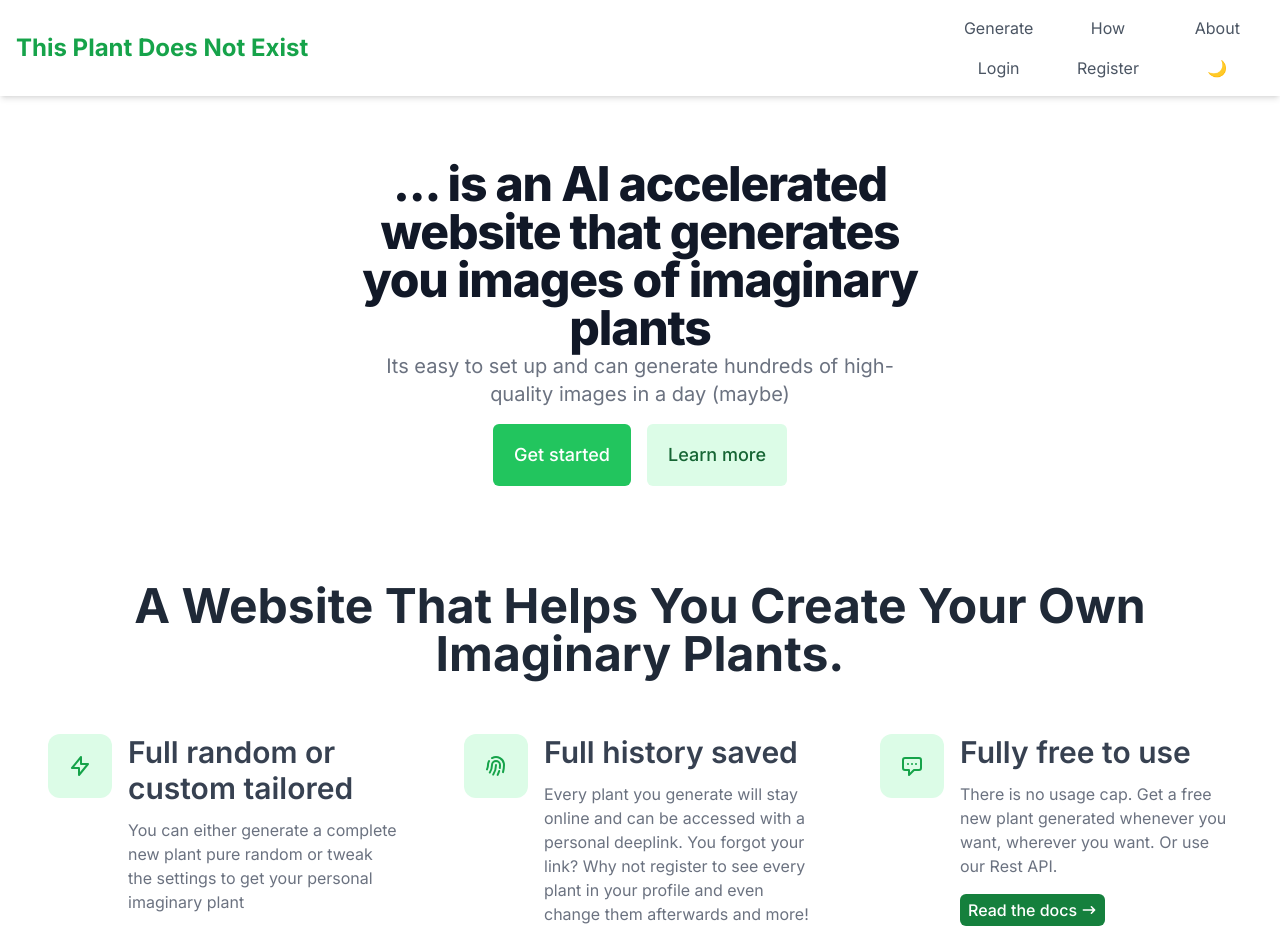
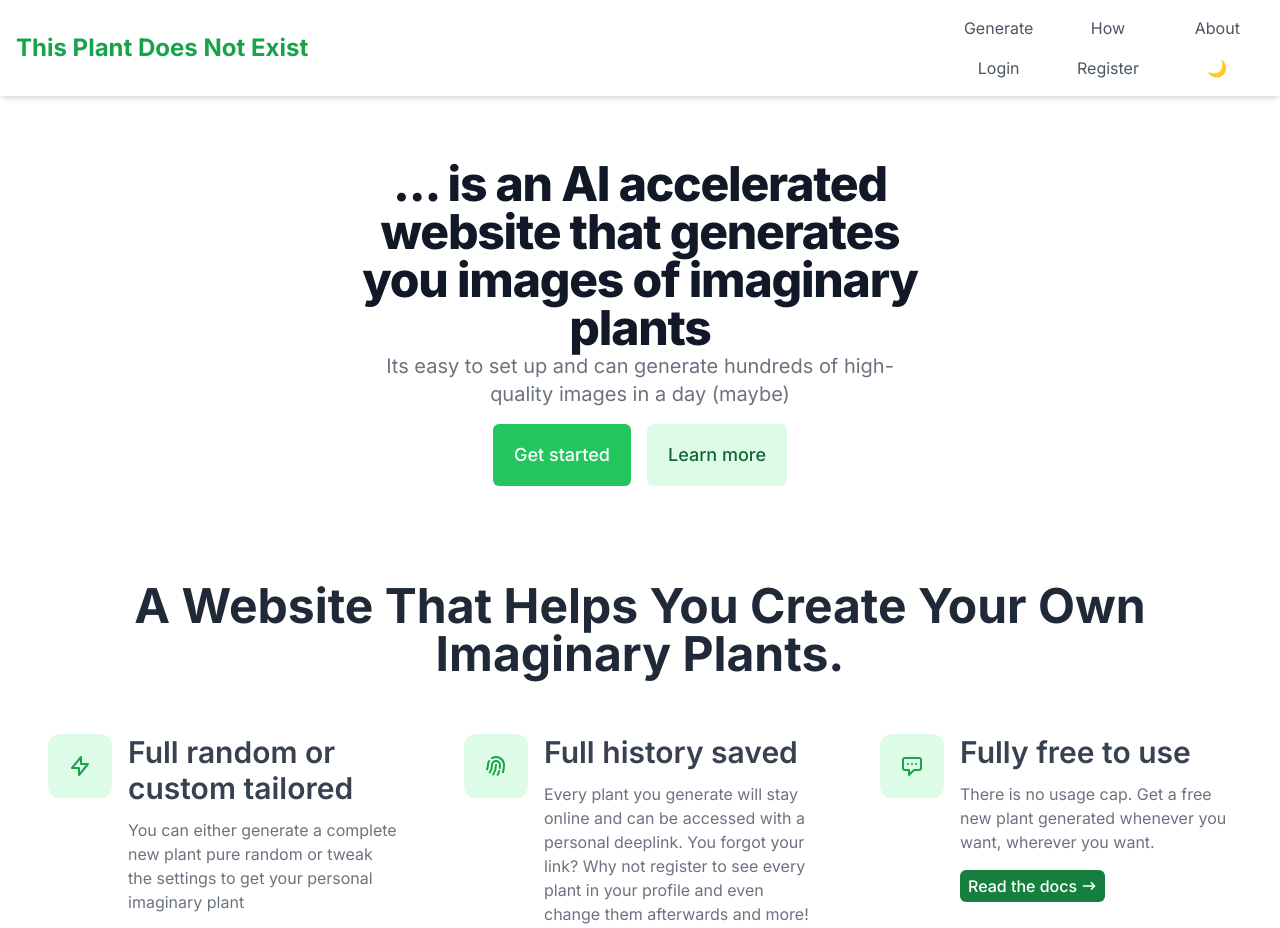
Before and after one commit to Neonize/ThisPlantDoesNotExist, a Next.js app: page / in a window 1280 px wide. Shown: the top 928 px of the page. Built offline with nearby package versions, Linux system fonts and the light colour scheme; no server answers; the database is empty.

Commit message:
no free api :(

```diff
--- a/components/Features.tsx
+++ b/components/Features.tsx
@@ -132,7 +132,7 @@ export default function Features() {
               <div className="space-y-4">
                 <p className="text-gray-500 text-sm md:text-base">
                   There is no usage cap. Get a free new plant generated whenever
-                  you want, wherever you want. Or use our Rest API.
+                  you want, wherever you want.
                 </p>
                 <Link
                   href="/docs"
```
